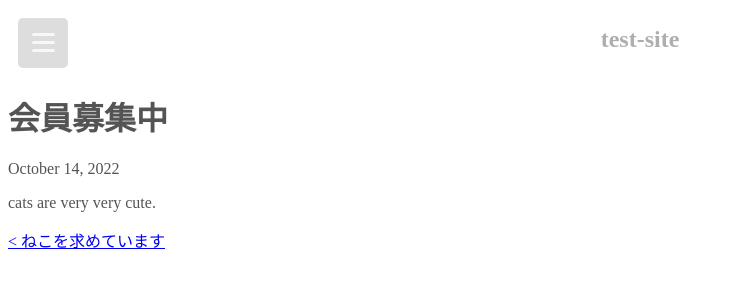
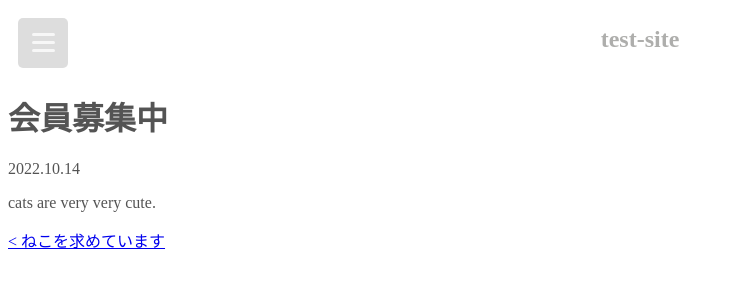
Before and after one commit to n0cti1ucent/test-site, a Jekyll site: the page built from _posts/2022-10-14-meow.md, in a window 1280 px wide. Shown: the top 300 px of the page, without its empty margins (0-734 px from the left). Built offline with Jekyll 4.4.1, drawn with Linux system fonts in a browser that asks for light colours.

Commit message:
change date label

```diff
--- a/_layouts/post.html
+++ b/_layouts/post.html
@@ -25,7 +25,7 @@
 
             <div class="page__header">
                 <h1 class="page__title">{{ page.title }}</h1>
-                <p class="page__date">{{ page.date | date: '%B %d, %Y' }}</p>
+                <p class="page__date">{{ page.date | date: "%Y.%m.%d" }}</p>
             </div>
 
             <div class="page__body">
```
